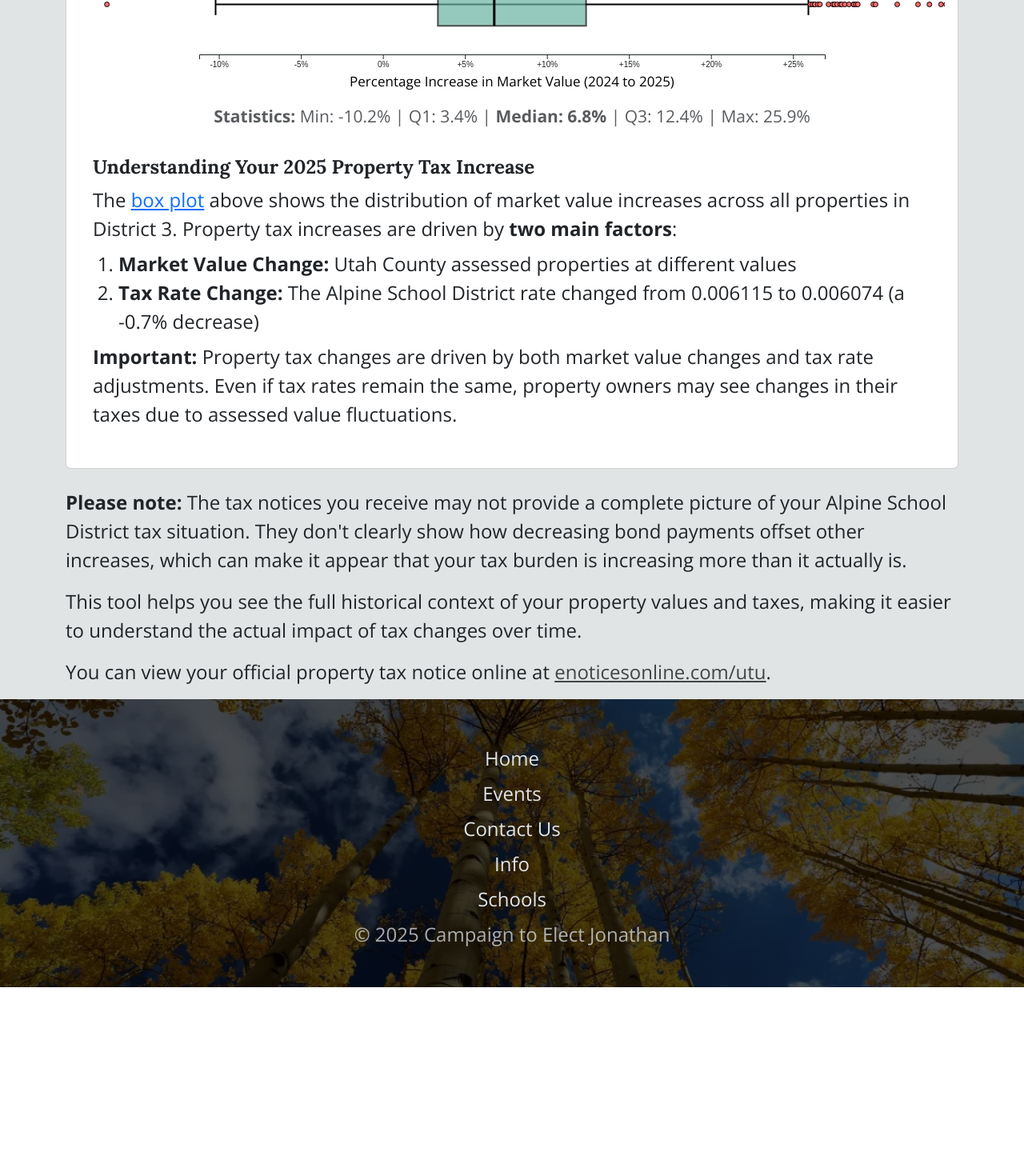
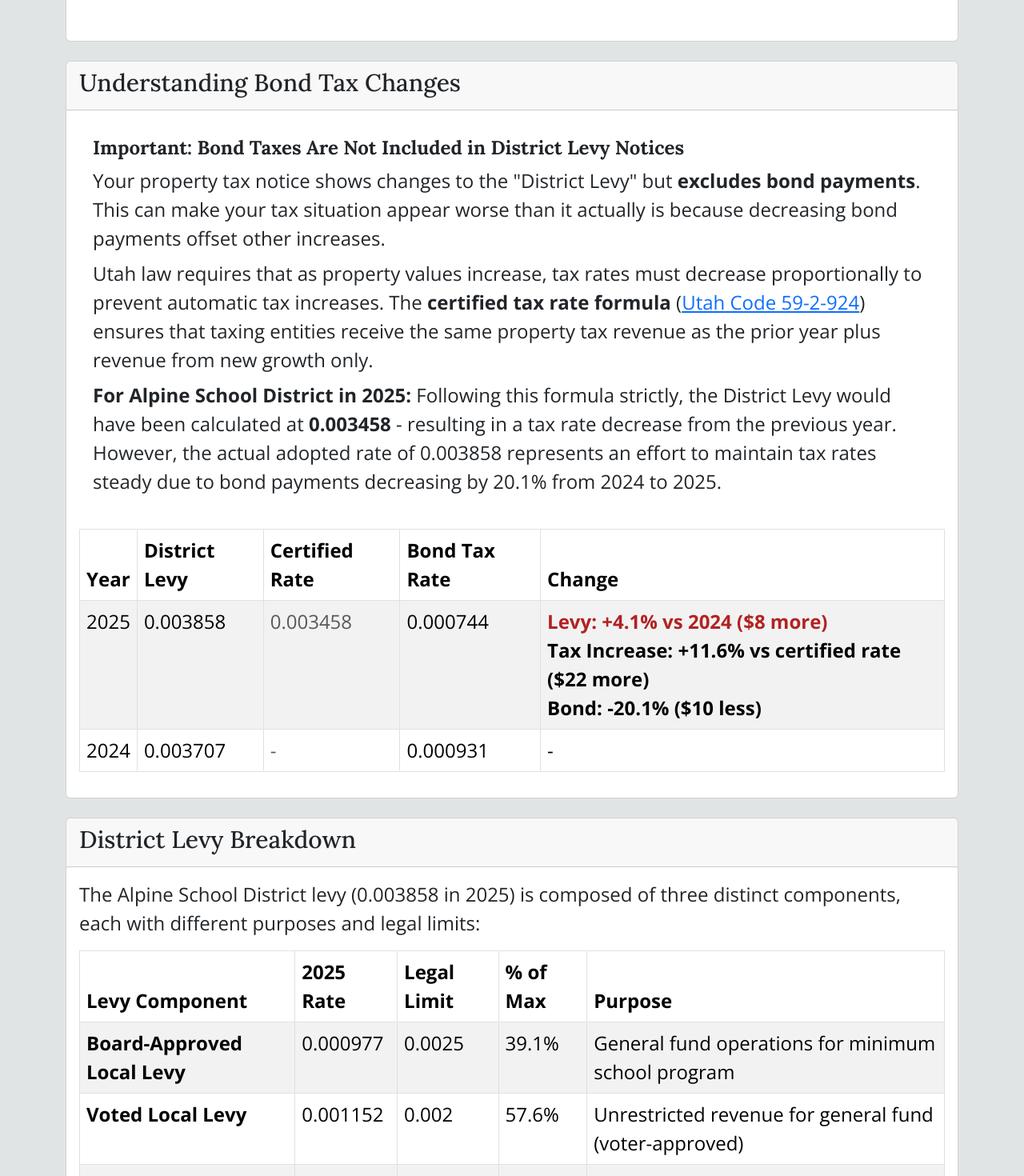
Before and after one commit to jbejar/voteforjonathan, a Next.js app: page /tax in a window 1280 px wide. Shown: the part 1330-2800 px from the top of the page at 80% size. Before the commit the page ends 2564 px from the top, so only its background shows below. Built offline with nearby package versions, Linux system fonts and the light colour scheme.

Commit message:
more changes

```diff
--- a/src/app/tax/page.tsx
+++ b/src/app/tax/page.tsx
@@ -278,72 +278,6 @@
                 <Col>
                     <Card>
                         <Card.Header>
-                            <h5>Understanding Bond Tax Changes</h5>
-                        </Card.Header>
-                        <Card.Body>
-                            <div className="alert alert-warning">
-                                <h6><strong>Important: Bond Taxes Are Not Included in District Levy Notices</strong></h6>
-                                <p className="mb-2">
-                                    Your property tax notice shows changes to the &quot;District Levy&quot; but <strong>excludes bond payments</strong>.
-                                    This can make your tax situation appear worse than it actually is because decreasing bond payments offset other increases.
-                                </p>
-                            </div>
-
-                            <Table striped bordered className="mb-3">
-                                <thead>
-                                    <tr>
-                                        <th>Year</th>
-                                        <th>District Levy</th>
-                                        <th>Bond Tax Rate</th>
-                                        <th>Change</th>
-                                    </tr>
-                                </thead>
-                                <tbody>
-                                    <tr>
-                                        <td>2025</td>
-                                        <td>0.003858</td>
-                                        <td>0.000744</td>
-                                        <td>
-                                            <div>
-                                                <span className="text-danger fw-bold d-block">
-                                                    Levy: +4.1% ({formatCurrency((0.003858 - 0.003707) * (selectedProperty?.marketValue[2025] || 100000) * 0.55)} more)
-                                                </span>
-                                                <span className="text-success fw-bold">
-                                                    Bond: -20.1% ({formatCurrency((0.000931 - 0.000744) * (selectedProperty?.marketValue[2025] || 100000) * 0.55)} less)
-                                                </span>
-                                            </div>
-                                        </td>
-                                    </tr>
-                                    <tr>
-                                        <td>2024</td>
-                                        <td>0.003707</td>
-                                        <td>0.000931</td>
-                                        <td>-</td>
-                                    </tr>
-                                </tbody>
-                            </Table>
-
-                            {selectedProperty && (
-                                <div className="alert alert-info">
-                                    <p className="mb-2">
-                                        <strong>For your property:</strong> While your District Levy increased from 0.003707 to 0.003858 ({(((0.003858 - 0.003707) / 0.003707) * 100).toFixed(1)}% increase),
-                                        your bond payments decreased by <strong>{formatCurrency((0.000931 - 0.000744) * selectedProperty.marketValue[2025] * 0.55)}</strong>,
-                                        which helps offset the levy increase.
-                                    </p>
-                                    <p className="mb-0">
-                                        This bond decrease is <strong>not shown on your tax notice</strong> because bonds are excluded from District Levy calculations,
-                                        even though they directly impact your total tax bill.
-                                    </p>
-                                </div>
-                            )}
-                        </Card.Body>
-                    </Card>
-                </Col>
-            </Row>
-            <Row className="mt-4">
-                <Col>
-                    <Card>
-                        <Card.Header>
                             <h5>Market Value Analysis: 2024 to 2025</h5>
                         </Card.Header>
                         <Card.Body>
@@ -378,6 +312,201 @@
                     </Card>
                 </Col>
             </Row>
+            <Row className="mt-4">
+                <Col>
+                    <Card>
+                        <Card.Header>
+                            <h5>Understanding Bond Tax Changes</h5>
+                        </Card.Header>
+                        <Card.Body>
+                            <div className="alert alert-warning">
+                                <h6><strong>Important: Bond Taxes Are Not Included in District Levy Notices</strong></h6>
+                                <p className="mb-2">
+                                    Your property tax notice shows changes to the &quot;District Levy&quot; but <strong>excludes bond payments</strong>.
+                                    This can make your tax situation appear worse than it actually is because decreasing bond payments offset other increases.
+                                </p>
+                                <p className="mb-2">
+                                    Utah law requires that as property values increase, tax rates must decrease proportionally to prevent automatic tax increases.
+                                    The <strong>certified tax rate formula</strong> (<a href="https://le.utah.gov/xcode/Title59/Chapter2/59-2-S924.html">Utah Code 59-2-924</a>) ensures that taxing entities receive the same property tax revenue
+                                    as the prior year plus revenue from new growth only.
+                                </p>
+                                <p className="mb-2">
+                                    <strong>For Alpine School District in 2025:</strong> Following this formula strictly, the District Levy would have been
+                                    calculated at <strong>0.003458</strong> - resulting in a tax rate decrease from the previous year.
+                                    However, the actual adopted rate of 0.003858 represents an effort to maintain tax rates steady due to bond payments decreasing by 20.1% from 2024 to 2025.
+                                </p>
+                            </div>
+
+                            <Table striped bordered className="mb-3">
+                                <thead>
+                                    <tr>
+                                        <th>Year</th>
+                                        <th>District Levy</th>
+                                        <th>Certified Rate</th>
+                                        <th>Bond Tax Rate</th>
+                                        <th>Change</th>
+                                    </tr>
+                                </thead>
+                                <tbody>
+                                    <tr>
+                                        <td>2025</td>
+                                        <td>0.003858</td>
+                                        <td className="text-muted">0.003458</td>
+                                        <td>0.000744</td>
+                                        <td>
+                                            <div>
+                                                <span className="text-danger fw-bold d-block">
+                                                    Levy: +4.1% vs 2024 ({formatCurrency((0.003858 - 0.003707) * (selectedProperty?.marketValue[2025] || 100000) * 0.55)} more)
+                                                </span>
+                                                <span className="text-warning fw-bold d-block">
+                                                    Tax Increase: +11.6% vs certified rate ({formatCurrency((0.003858 - 0.003458) * (selectedProperty?.marketValue[2025] || 100000) * 0.55)} more)
+                                                </span>
+                                                <span className="text-success fw-bold">
+                                                    Bond: -20.1% ({formatCurrency((0.000931 - 0.000744) * (selectedProperty?.marketValue[2025] || 100000) * 0.55)} less)
+                                                </span>
+                                            </div>
+                                        </td>
+                                    </tr>
+                                    <tr>
+                                        <td>2024</td>
+                                        <td>0.003707</td>
+                                        <td className="text-muted">-</td>
+                                        <td>0.000931</td>
+                                        <td>-</td>
+                                    </tr>
+                                </tbody>
+                            </Table>
+
+                            {selectedProperty && (
+                                <div className="alert alert-info">
+                                    <p className="mb-2">
+                                        <strong>For your property:</strong> While your District Levy increased from 0.003707 to 0.003858 ({(((0.003858 - 0.003707) / 0.003707) * 100).toFixed(1)}% increase),
+                                        your bond payments decreased by <strong>{formatCurrency((0.000931 - 0.000744) * selectedProperty.marketValue[2025] * 0.55)}</strong>,
+                                        which helps offset the levy increase.
+                                    </p>
+                                    <p className="mb-2">
+                                        <strong>Legislative Formula Impact:</strong> If Alpine School District had adopted the certified tax rate of 0.003458
+                                        (designed to generate the same revenue as 2024), your District Levy would have been <strong>{formatCurrency((0.003707 - 0.003458) * selectedProperty.marketValue[2025] * 0.55)} lower</strong>.
+                                        The difference between the certified rate and adopted rate represents a <strong>{formatCurrency((0.003858 - 0.003458) * selectedProperty.marketValue[2025] * 0.55)} tax increase</strong> above the no-increase baseline.
+                                    </p>
+                                    <p className="mb-0">
+                                        This bond decrease is <strong>not shown on your tax notice</strong> because bonds are excluded from District Levy calculations,
+                                        even though they directly impact your total tax bill.
+                                    </p>
+                                </div>
+                            )}
+                        </Card.Body>
+                    </Card>
+                </Col>
+            </Row>
+            <Row className="mt-4">
+                <Col>
+                    <Card>
+                        <Card.Header>
+                            <h5>District Levy Breakdown</h5>
+                        </Card.Header>
+                        <Card.Body>
+                            <p className="mb-3">
+                                The Alpine School District levy (0.003858 in 2025) is composed of three distinct components,
+                                each with different purposes and legal limits:
+                            </p>
+
+                            <Table striped bordered className="mb-3">
+                                <thead>
+                                    <tr>
+                                        <th>Levy Component</th>
+                                        <th>2025 Rate</th>
+                                        <th className="d-none d-lg-table-cell">Legal Limit</th>
+                                        <th>% of Max</th>
+                                        <th className="d-none d-md-table-cell">Purpose</th>
+                                    </tr>
+                                </thead>
+                                <tbody>
+                                    <tr>
+                                        <td><strong>Board-Approved Local Levy</strong></td>
+                                        <td>0.000977</td>
+                                        <td className="d-none d-lg-table-cell">0.0025</td>
+                                        <td>{((0.000977 / 0.0025) * 100).toFixed(1)}%</td>
+                                        <td className="d-none d-md-table-cell">General fund operations for minimum school program</td>
+                                    </tr>
+                                    <tr>
+                                        <td><strong>Voted Local Levy</strong></td>
+                                        <td>0.001152</td>
+                                        <td className="d-none d-lg-table-cell">0.002</td>
+                                        <td>{((0.001152 / 0.002) * 100).toFixed(1)}%</td>
+                                        <td className="d-none d-md-table-cell">Unrestricted revenue for general fund (voter-approved)</td>
+                                    </tr>
+                                    <tr>
+                                        <td><strong>Capital Local Rate</strong></td>
+                                        <td>0.001329</td>
+                                        <td className="d-none d-lg-table-cell">0.003</td>
+                                        <td>{((0.001329 / 0.003) * 100).toFixed(1)}%</td>
+                                        <td className="d-none d-md-table-cell">Capital projects and facilities (board-approved)</td>
+                                    </tr>
+                                    <tr className="table-active">
+                                        <td><strong>Total District Levy</strong></td>
+                                        <td><strong>0.003458</strong></td>
+                                        <td className="d-none d-lg-table-cell"><strong>0.0075</strong></td>
+                                        <td><strong>{((0.003458 / 0.0075) * 100).toFixed(1)}%</strong></td>
+                                        <td className="d-none d-md-table-cell">Combined levy for all district operations</td>
+                                    </tr>
+                                </tbody>
+                            </Table>
+
+                            <div className="alert alert-info">
+                                <h6><strong>Key Points:</strong></h6>
+                                <ul className="mb-0">
+                                    <li><strong>Board-Approved Levy:</strong> School boards can impose up to 0.0025 to fund basic operations</li>
+                                    <li><strong>Voted Levy:</strong> Provides flexible funding for district priorities (limited to 0.002)</li>
+                                    <li><strong>Capital Rate:</strong> Dedicated to building and facility improvements, approved by the school board (limited to 0.003)</li>
+                                    <li><strong>Current Usage:</strong> ASD is using {((0.003458 / 0.0075) * 100).toFixed(1)}% of its maximum allowable levy capacity</li>
+                                    <li><strong>Room for Growth:</strong> The district has {formatCurrency((0.0075 - 0.003458) * (selectedProperty?.marketValue[2025] || 500000) * 0.55)} per ${formatCurrency(selectedProperty?.marketValue[2025] || 500000)} home in unused levy capacity</li>
+                                </ul>
+                            </div>
+
+                            {selectedProperty && (
+                                <div className="alert alert-success">
+                                    <h6><strong>Impact on Your Property:</strong></h6>
+                                    <Table size="sm" className="mb-0">
+                                        <tbody>
+                                            <tr>
+                                                <td>Board-Approved Levy:</td>
+                                                <td>{formatCurrency(selectedProperty.marketValue[2025] * 0.55 * 0.000977)}</td>
+                                            </tr>
+                                            <tr>
+                                                <td>Voted Levy:</td>
+                                                <td>{formatCurrency(selectedProperty.marketValue[2025] * 0.55 * 0.001152)}</td>
+                                            </tr>
+                                            <tr>
+                                                <td>Capital Rate:</td>
+                                                <td>{formatCurrency(selectedProperty.marketValue[2025] * 0.55 * 0.001329)}</td>
+                                            </tr>
+                                            <tr className="table-active fw-bold">
+                                                <td>Total District Levy:</td>
+                                                <td>{formatCurrency(selectedProperty.marketValue[2025] * 0.55 * 0.003458)}</td>
+                                            </tr>
+                                        </tbody>
+                                    </Table>
+                                </div>
+                            )}
+
+                            <div className="mt-3">
+                                <small className="text-muted">
+                                    <strong>Source:</strong> Utah State Tax Commission Property Tax Standards, Section 10 -
+                                    <a href="https://propertytax.utah.gov/standards/standard10.pdf"
+                                       target="_blank"
+                                       rel="noopener noreferrer"
+                                       className="text-decoration-none">
+                                        School District Levies and Rates
+                                    </a>
+                                </small>
+                            </div>
+                        </Card.Body>
+                    </Card>
+                </Col>
+            </Row>
+
+
 
             {selectedProperty && (
                 <Row className="mt-4">
```
